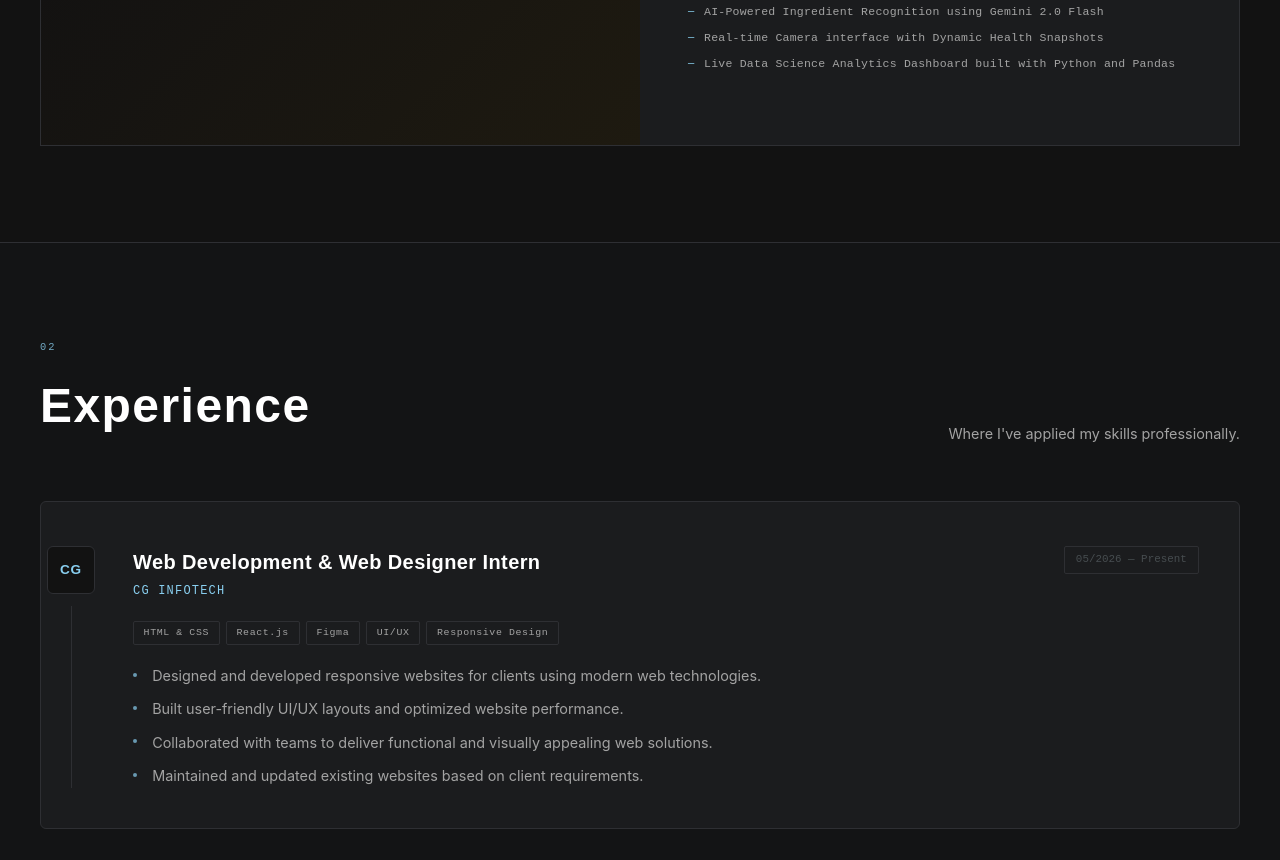
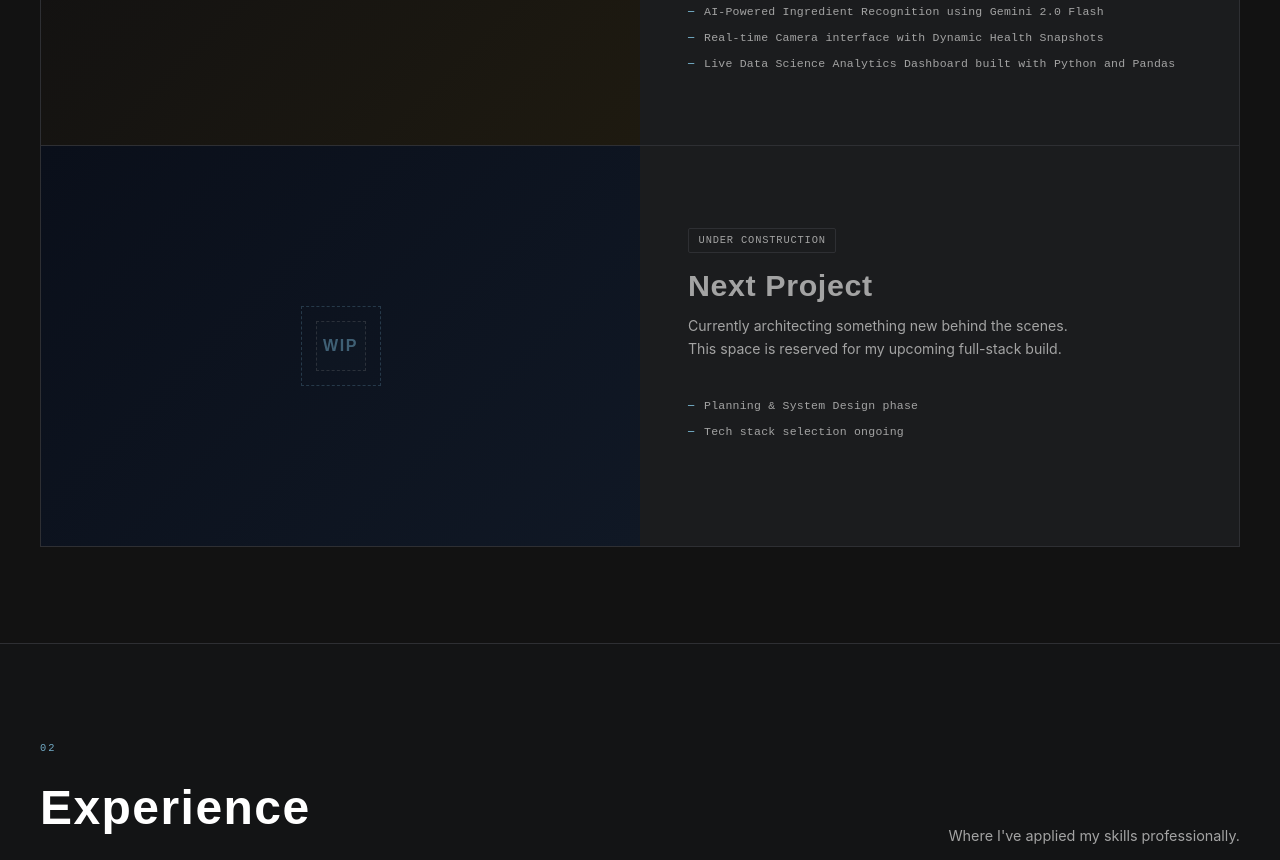
Before and after one commit to gedalapavan26-alt/portfolio, a plain HTML site: page index.html in a window 1280 px wide. Shown: the part 1937-2797 px from the top of the page. Drawn offline with Linux system fonts and the light colour scheme.

Commit message:
Add third WIP project card

```diff
--- a/index.html
+++ b/index.html
@@ -400,6 +400,36 @@
             </div>
           </article>
 
+          <!-- PROJ 3 - Under Construction -->
+          <article class="work-card wc-full reveal" id="proj-3" style="--reveal-delay:0.2s">
+            <div class="wc-img wci-3">
+              <div class="wc-img-overlay">
+                <span class="wci-year">2026</span>
+                <span class="wci-link">Building...</span>
+              </div>
+              <div class="wc-img-content">
+                <div class="proj-visual pv-2">
+                  <div class="pv-box b1" style="border-style: dashed; background: transparent;"></div>
+                  <div class="pv-box b2" style="border-style: dashed; border-color: var(--text-gray);"></div>
+                  <div class="pv-type sm">WIP</div>
+                </div>
+              </div>
+            </div>
+            <div class="wc-info">
+              <div class="wc-meta">
+                <span class="wc-cat" style="color: var(--text-gray); border-color: var(--border);">Under Construction</span>
+              </div>
+              <h3 class="wc-title" style="color: var(--text-gray);">Next Project</h3>
+              <p class="wc-desc">
+                Currently architecting something new behind the scenes. This space is reserved for my upcoming full-stack build.
+              </p>
+              <ul class="proj-bullets">
+                <li style="color: var(--text-gray);">Planning &amp; System Design phase</li>
+                <li style="color: var(--text-gray);">Tech stack selection ongoing</li>
+              </ul>
+            </div>
+          </article>
+
         </div>
       </div>
     </section>
```
